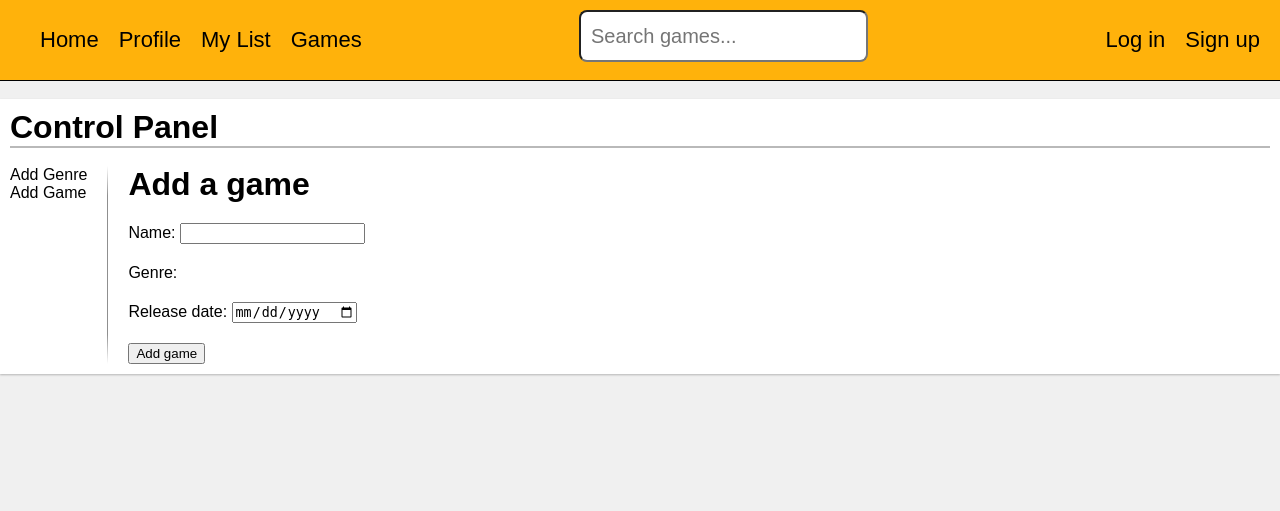
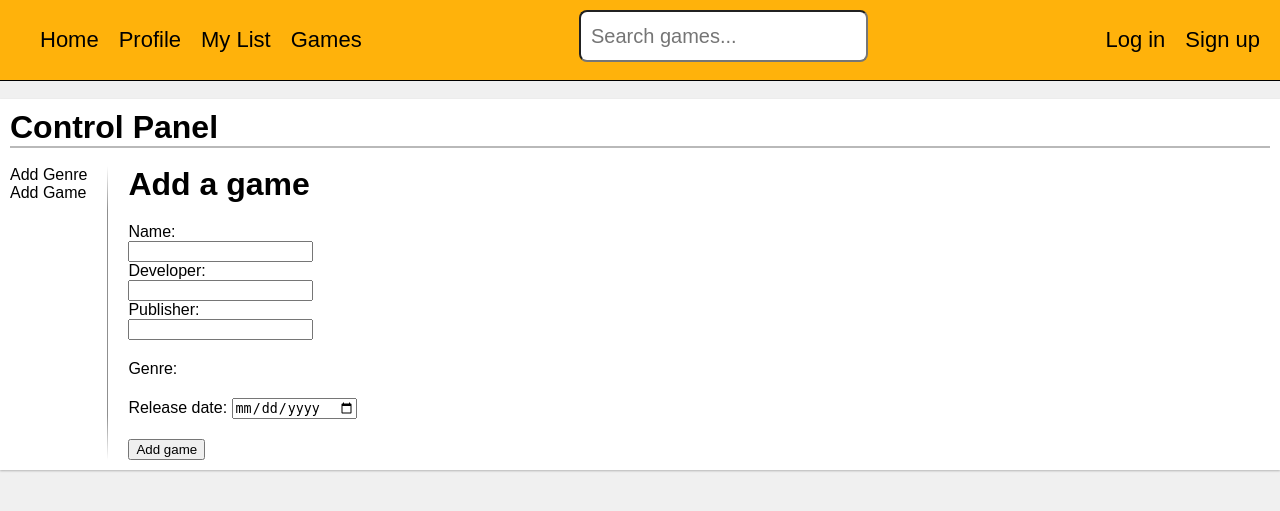
Before and after one commit to Wirebin/game-review-site, a Flask app: template templates/admin/add_game.html in a window 1280 px wide. Shown: the top 511 px of the page. Run offline with Flask 3, Linux system fonts and the light colour scheme; the template is opened without the code that fills it, so the values that code supplies are empty.

Commit message:
Add developer and publisher parameters

```diff
--- a/templates/admin/add_game.html
+++ b/templates/admin/add_game.html
@@ -13,8 +13,14 @@
         <form action="/control_panel/add_game", method="POST">
             <h1>Add a game</h1>
             <div class="first-element">
-                <p>Name:
+                <p>Name:<br>
                 <input type="text" name="game_name"></p>
+
+                <p>Developer:<br>
+                <input type="text" name="game-developer"></p>
+
+                <p>Publisher:<br>
+                <input type="text" name="game-publisher"></p>
             </div>
 
             <div class="second-element">
```
Also changed, not shown: games_manager.py (+6 -1 lines).
